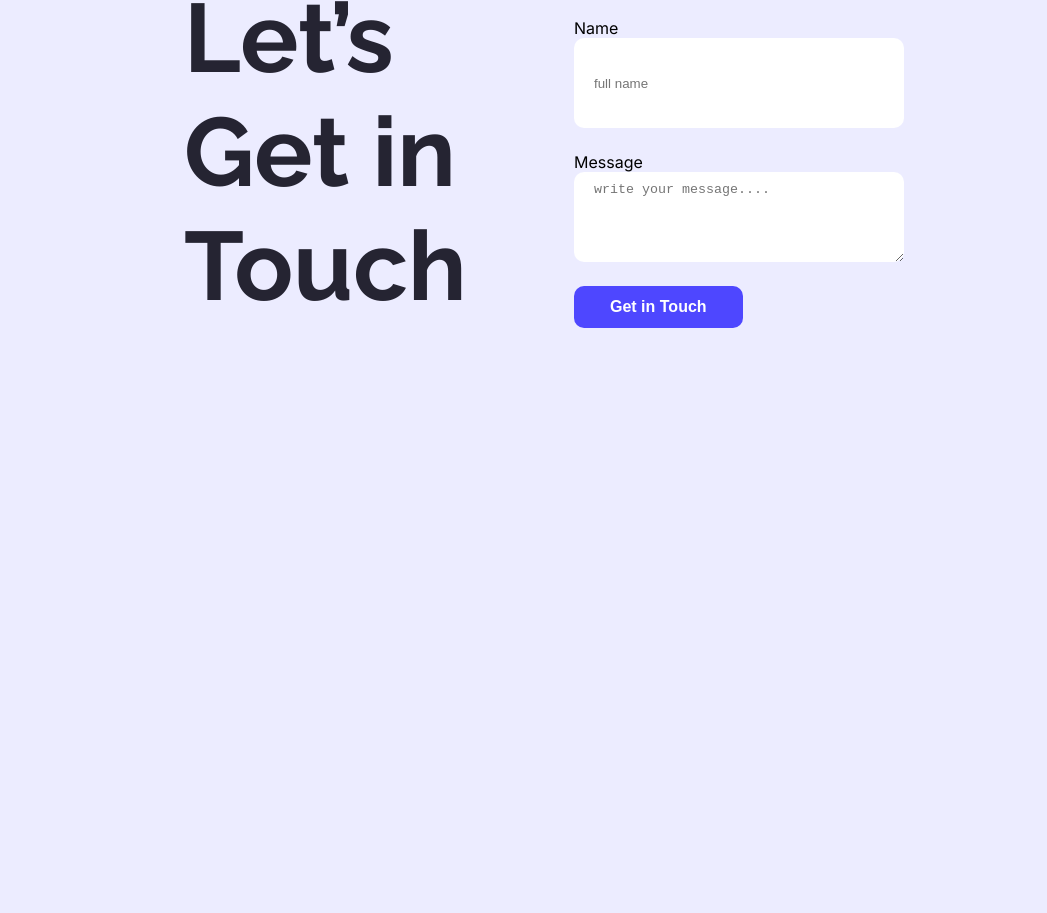
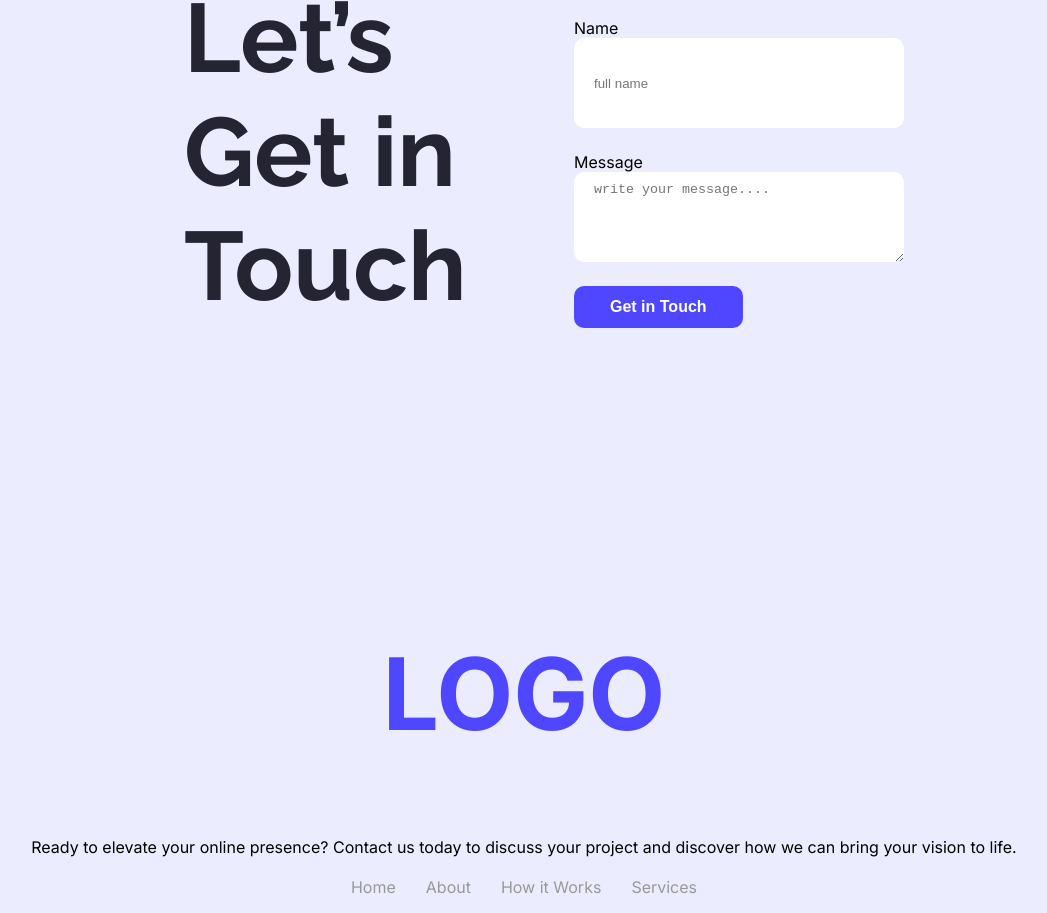
Before and after one commit to ruksat13/B12A01-landing-launchpad, a plain HTML site: page index.html in a window 1280 px wide. Shown: the part 2513-3426 px from the top of the page, without its empty margins (116-1163 px from the left). Before the commit the page ends 3071 px from the top, so only its background shows below. Drawn offline with Linux system fonts and the light colour scheme.

Commit message:
added footer

```diff
--- a/index.html
+++ b/index.html
@@ -220,6 +220,34 @@
     </main>
 
     <footer>
+        <!--
+
+                                6. Footer Section
+                        Centered:
+                        Website name
+                        Subtitle
+                        Links: Home, About, How it works, Services
+
+         -->
+                        <section class="footer-sec inter-normal text-primary">
+                            <h1>LOGO</h1>
+                            <div>
+                                 <p>Ready to elevate your online presence? Contact us today to discuss your project and discover how we can bring your vision to life.</p>
+
+
+                            </div>
+
+                            <div>
+                                <ul>
+
+                                    <li><a href="">Home</a></li>
+                                    <li><a href="">About</a></li>
+                                    <li><a href="">How it Works</a></li>
+                                    <li><a href="">Services</a></li>
+
+                                </ul>
+                            </div>
+                        </section>
 
 
     </footer>
--- a/styles/style.css
+++ b/styles/style.css
@@ -256,3 +256,46 @@ main {
 label {
     color: black;
 }
+
+/* footer style */
+.footer-sec{
+    text-align: center;
+
+}
+
+.footer-sec h1{
+    font-weight: bolder;
+    font-size: 100px;
+
+}
+
+.footer-sec p{
+   color: black;
+
+}
+
+.footer-sec ul li{
+    display: flex;
+    list-style: none;
+
+}
+
+
+.footer-sec ul {
+    list-style: none;
+    padding: 0;
+    display: flex;
+    justify-content: center;
+    gap: 30px;
+    margin-top: 20px;
+}
+
+.footer-sec ul li a {
+    color: #999;
+    text-decoration: none;
+    font-weight: 400;
+}
+
+.footer-sec ul li a:hover {
+    color: #000;
+}
```
